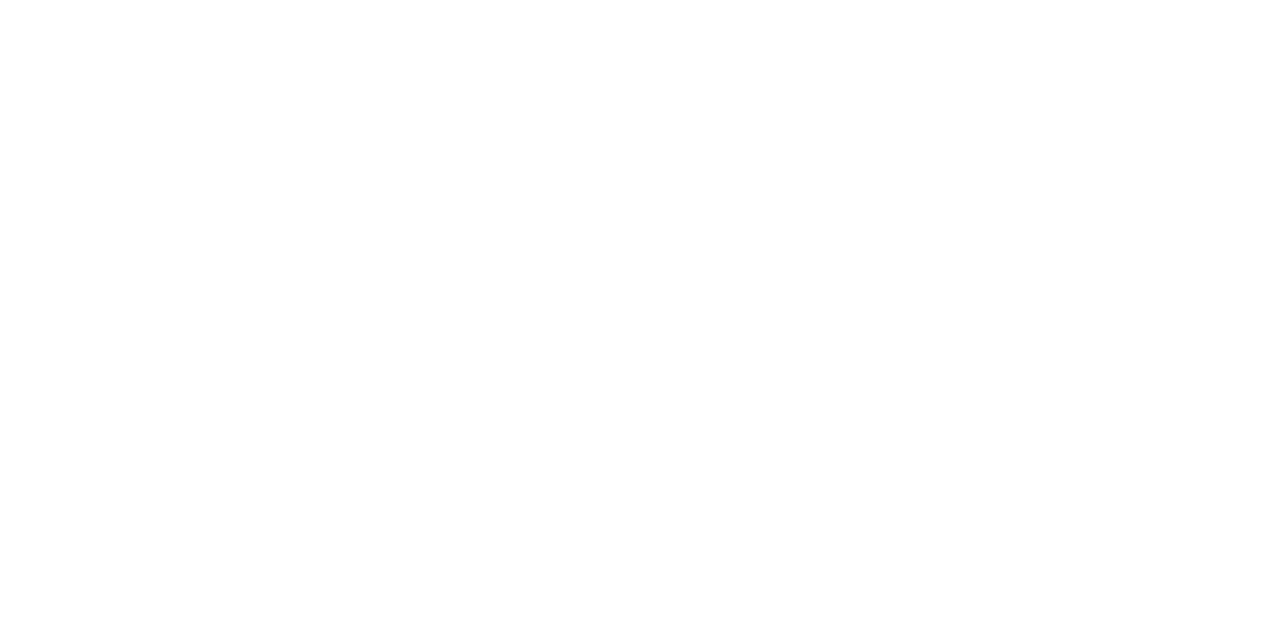
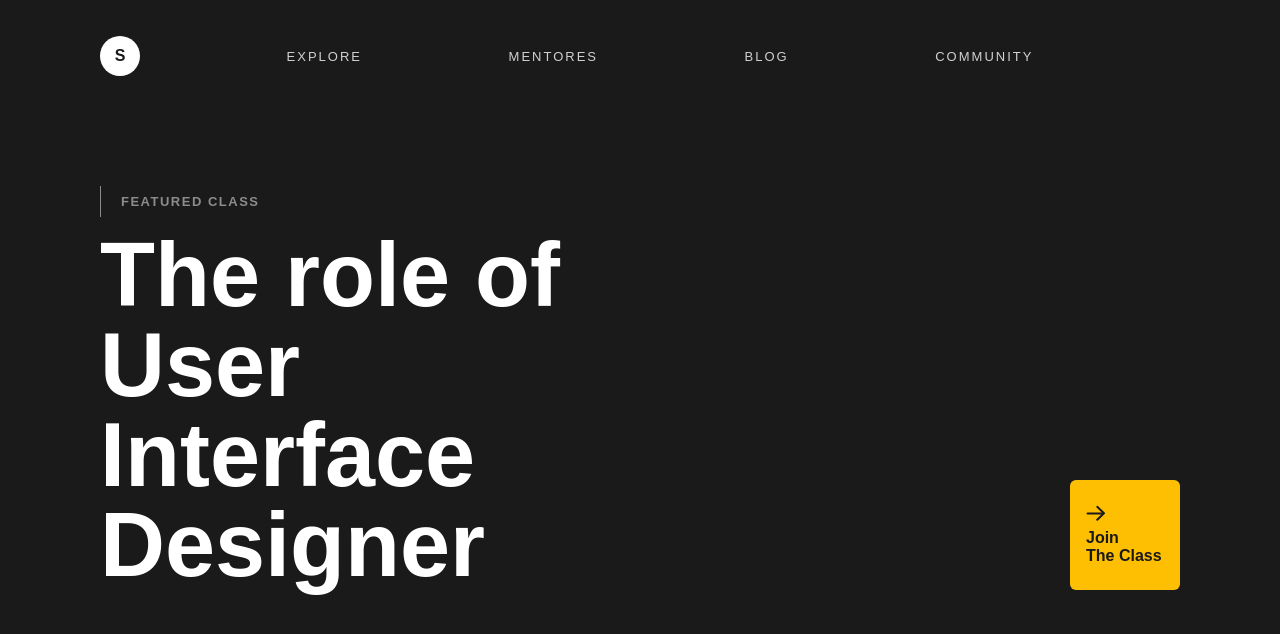
Before and after one commit to Amalkaa/site, a plain HTML site: page index.html in a window 1280 px wide. Drawn offline with Linux system fonts and the light colour scheme.

Commit message:
добавила хедер

```diff
--- a/index.html
+++ b/index.html
@@ -7,6 +7,40 @@
     <link rel="stylesheet" href="style.css">
 </head>
 <body>
+    <header class="header">
+        <div class="container">
+            <nav class="navigation">
+                <a class="logo" href="">S</a>
+                <ul class="navigation-holder">
+                    <li class="items">
+                        <a href="">Explore</a>
+                    </li>
+                    <li class="items">
+                        <a href="">Mentores</a>
+                    </li>
+                    <li class="items">
+                        <a href="">Blog</a>
+                    </li>
+                    <li class="items">
+                        <a href="">Community</a>
+                    </li>
+                </ul>
+            </nav>
+            <section class="header-title">
+                <span class="header-subtitle-text"> featured class</span>
+                <h1 class="header-title-text">
+                    The role of
+                    User Interface
+                    Designer
+                </h1>
 
+                <a href="#" class="join">
+                    <img src="/img/icons/arrow.svg" alt="">
+                    <span class="join-text">Join <br> The Class</span>
+                </a>
+                </span>
+            </section>
+        </div>
+    </header>
 </body>
 </html>
--- a/style.css
+++ b/style.css
@@ -0,0 +1,101 @@
+*{
+    box-sizing: border-box;
+    margin: 0;
+    font-family: Arial, Helvetica, sans-serif;
+}
+
+:root{
+    --dark:#1a1a1a;
+    --grey: #D1D1D1;
+}
+
+.container {
+    width: 1080px;
+    margin: 0 auto;
+}
+
+.header {
+    background-color: var(--dark);
+    padding-top: 36px;
+    padding-bottom: 200px;
+}
+
+.navigation {
+    display: flex;
+    justify-content: space-between;
+    align-items: center;
+}
+
+.logo {
+    width: 40px;
+    height: 40px;
+    border-radius: 50%;
+    background-color: #fff;
+    display: flex;
+    justify-content: center;
+    align-items: center;
+    text-decoration: none;
+    color: var(--dark);
+    font-weight: bold;
+}
+
+.navigation-holder {
+    list-style-type: none;
+    margin: 0;
+    padding: 0;
+    display: flex;
+    flex-grow: 1;
+    justify-content: space-evenly;
+}
+
+.items a{
+    text-decoration: none;
+    color: var(--grey);
+    text-transform: uppercase;
+    letter-spacing: 2px;
+    font-size: 13px;
+}
+
+.header-title{
+    margin-top: 110px;
+    margin-bottom: 80px;
+    position: relative;
+}
+
+.header-subtitle-text{
+    display: inline-block;
+    border-left: 1px solid #8c8c8c;
+    padding: 8px 0 8px 20px;
+    color: #8c8c8c;
+    font-weight: bold;
+    text-transform: uppercase;
+    font-size: 13px;
+    letter-spacing: 1.5px;
+    margin-bottom: 13px;
+}
+
+.header-title-text{
+    font-size: 90px;
+    font-weight: bold;
+    color: #fff;
+    max-width: 520px;
+    line-height: 1;
+}
+
+.join{
+    background-color: #febe02;
+    position: absolute;
+    right: 0;
+    bottom: 0;
+    width: 110px;
+    height: 110px;
+    padding: 16px;
+    display: flex;
+    flex-direction: column;
+    justify-content: space-evenly;
+    align-items: flex-start;
+    text-decoration: none;
+    color: #1a1a1a;
+    font-weight: bold;
+    border-radius: 6px;
+}
```
